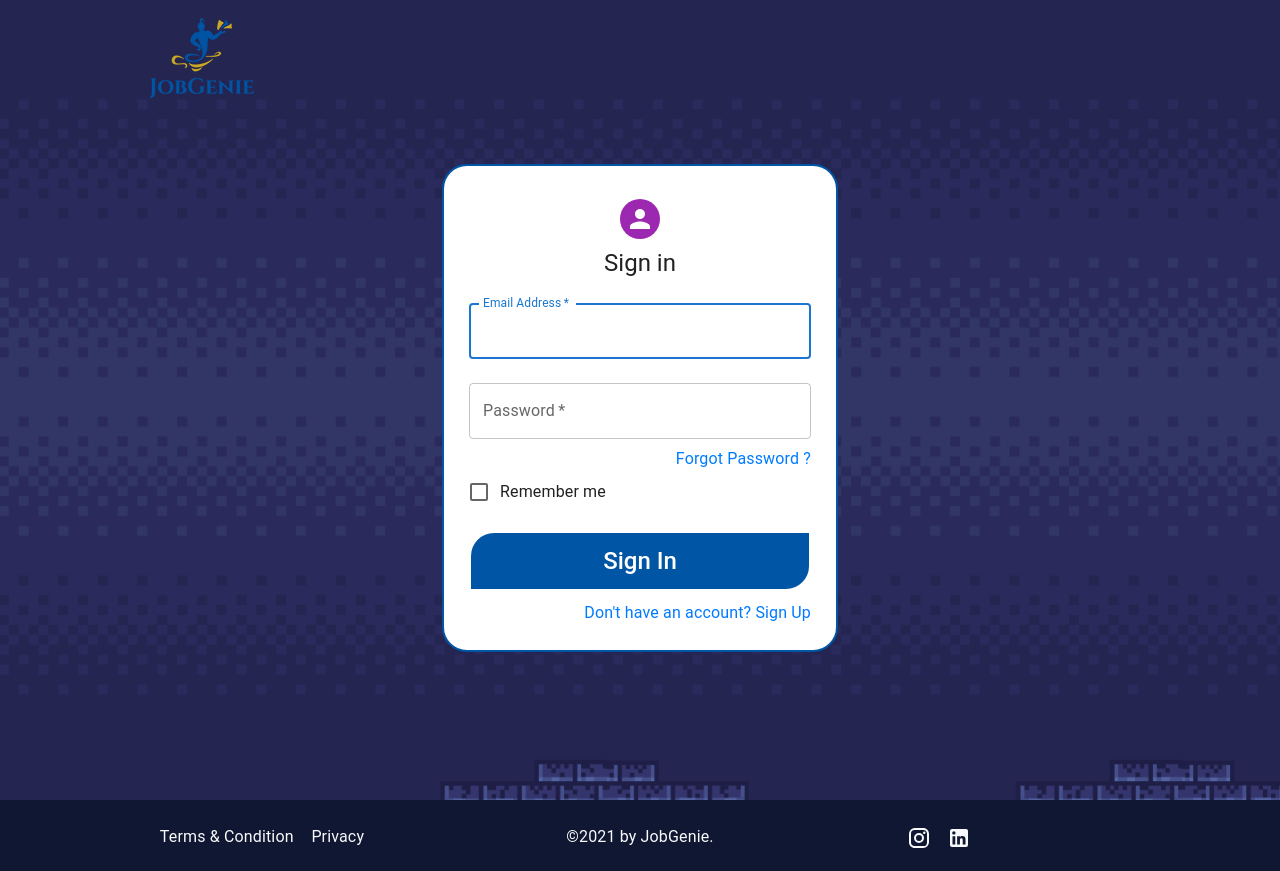
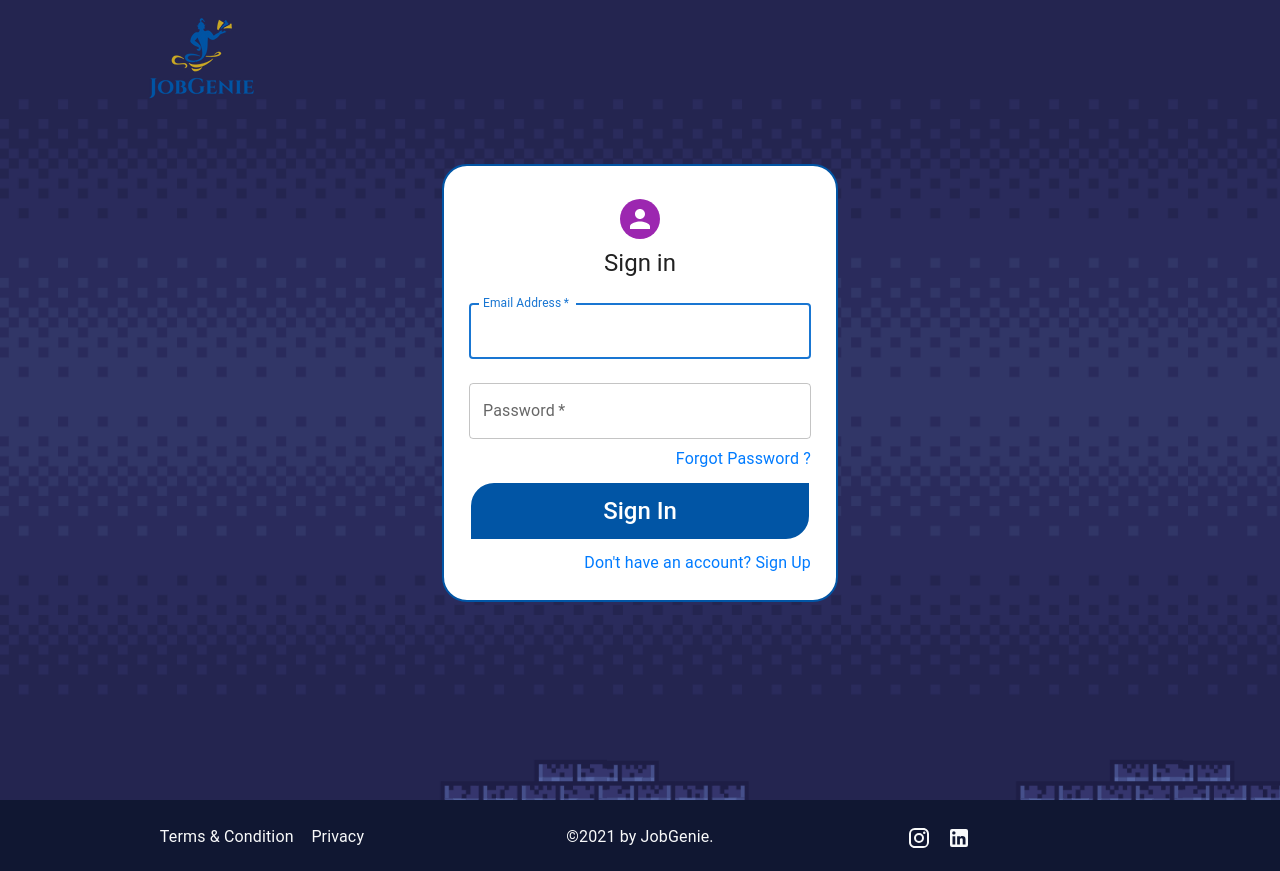
Before and after one commit to Thaheem001/job-genie, a React (Create React App) app in the folder client/: page /login in a window 1280 px wide. Built offline with nearby package versions, Linux system fonts and the light colour scheme.

Commit message:
Pull Code

```diff
--- a/client/src/components/pages/HomePage/index.tsx
+++ b/client/src/components/pages/HomePage/index.tsx
@@ -23,7 +23,7 @@ const HomePage = () => {
               <div className="col-4">
                 <img
                   src="/img/right-side-img.svg"
-                  alt="right side main img"
+                  alt="right side main "
                   className="img-fluid"
                 />
               </div>
@@ -69,7 +69,7 @@ const HomePage = () => {
             <h2 className="text-light text-center text-shadow mb-5">Access to our source code & developer community</h2>
             <div className="row">
               <div className="col-5">
-                <img src="https://picsum.photos/600/300" className="img-fluid" alt="Challange Image" />
+                <img src="https://picsum.photos/600/300" className="img-fluid" alt="Challange " />
               </div>
               <div className="col-7 pl-5">
                 <ul className="content-list ,l-5">
--- a/client/src/components/pages/Login/index.tsx
+++ b/client/src/components/pages/Login/index.tsx
@@ -1,5 +1,5 @@
 import { Link } from "react-router-dom";
-import { CssBaseline, TextField, FormControlLabel, Checkbox, Grid, Typography, Box, Container, Avatar } from "@mui/material";
+import { CssBaseline, TextField, Grid, Typography, Box, Container, Avatar } from "@mui/material";
 import HomeLayout from "../../layout/HomeLayout";
 
 const Login = () => {
@@ -60,10 +60,6 @@ const Login = () => {
                   <Link to="/forgot-password">{"Forgot Password ?"}</Link>
                 </Grid>
               </Grid>
-              <FormControlLabel
-                control={<Checkbox value="remember" color="primary" />}
-                label="Remember me"
-              />
               <button type="submit" className="btn-own w-100">
                 Sign In
               </button>
--- a/client/src/components/pages/SignUp/index.tsx
+++ b/client/src/components/pages/SignUp/index.tsx
@@ -8,17 +8,18 @@ const SignUp = () => {
   const handleSubmit = (event: React.FormEvent<HTMLFormElement>) => {
     event.preventDefault();
     const data = new FormData(event.currentTarget);
-    // const fullname = data.get("fullName");
-    // const email = data.get("email");
-    // console.log(fullname, email);
-    fetch('http://localhost:3001/api/register', {
+    const fullname = data.get("fullName");
+    const email = data.get("email");
+    console.log(fullname, email);
+    fetch('/api/register', {
       method: 'post',
       headers: { 'Content-Type': 'application/json' },
       body: JSON.stringify({
-        "fullName": data.get("fullName"),
-        "email": data.get("email"),
+        "fullName": fullname,
+        "email": email,
       })
-    }).then((res) => console.log(res));
+    }).then(res => console.log(res))
+      .catch(err => console.log(err));
   };
 
   return (
--- a/client/src/components/shared/HomeHeader/index.tsx
+++ b/client/src/components/shared/HomeHeader/index.tsx
@@ -1,4 +1,4 @@
-import React, { useEffect, useState } from "react";
+import React, { useState } from "react";
 import { Link, useLocation } from "react-router-dom";
 import PrimaryButton from "../PrimaryButton";
 
@@ -22,7 +22,7 @@ const HeaderHompage = () => {
             </Link>
           </div>
           <div className="btnBox">
-            {(pathLocation.pathname == '/') &&
+            {(pathLocation.pathname === '/') &&
               <PrimaryButton to="/login" outline={true} value="Sign In" />
 
             }
```
